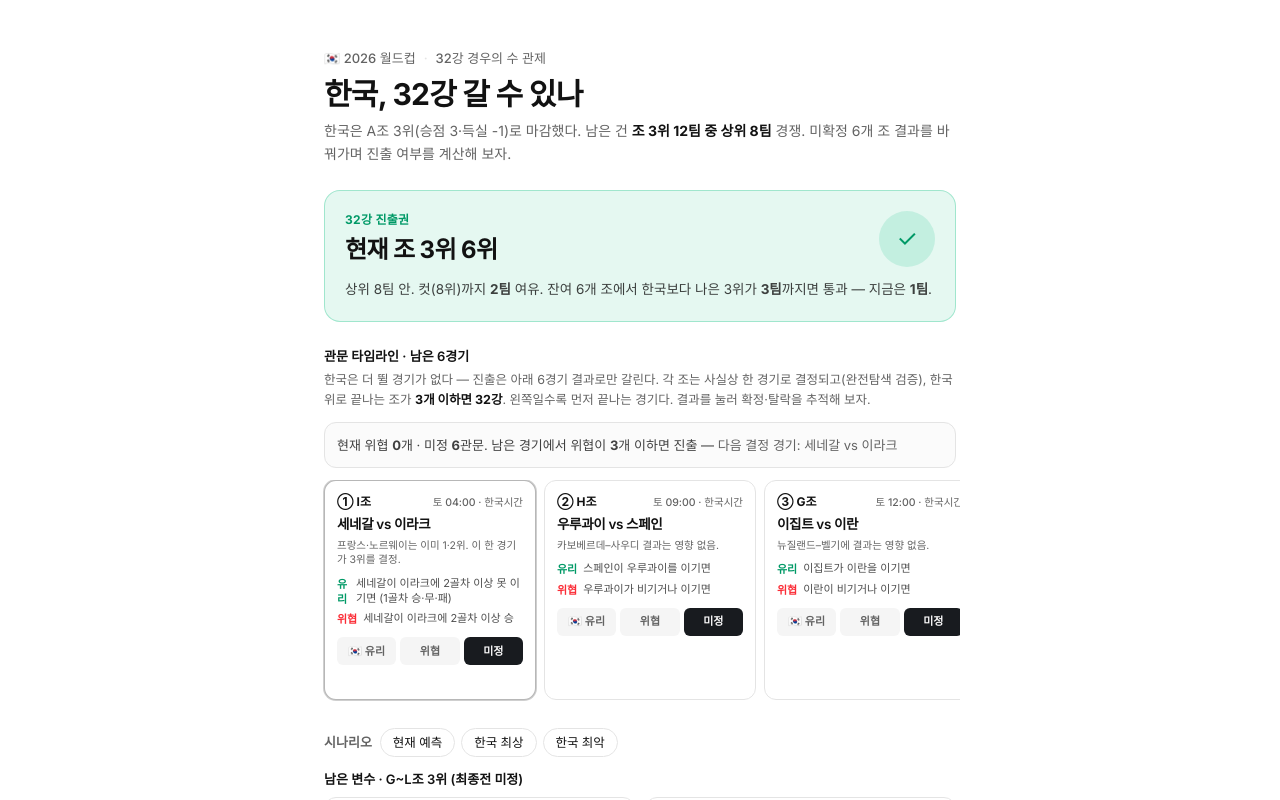
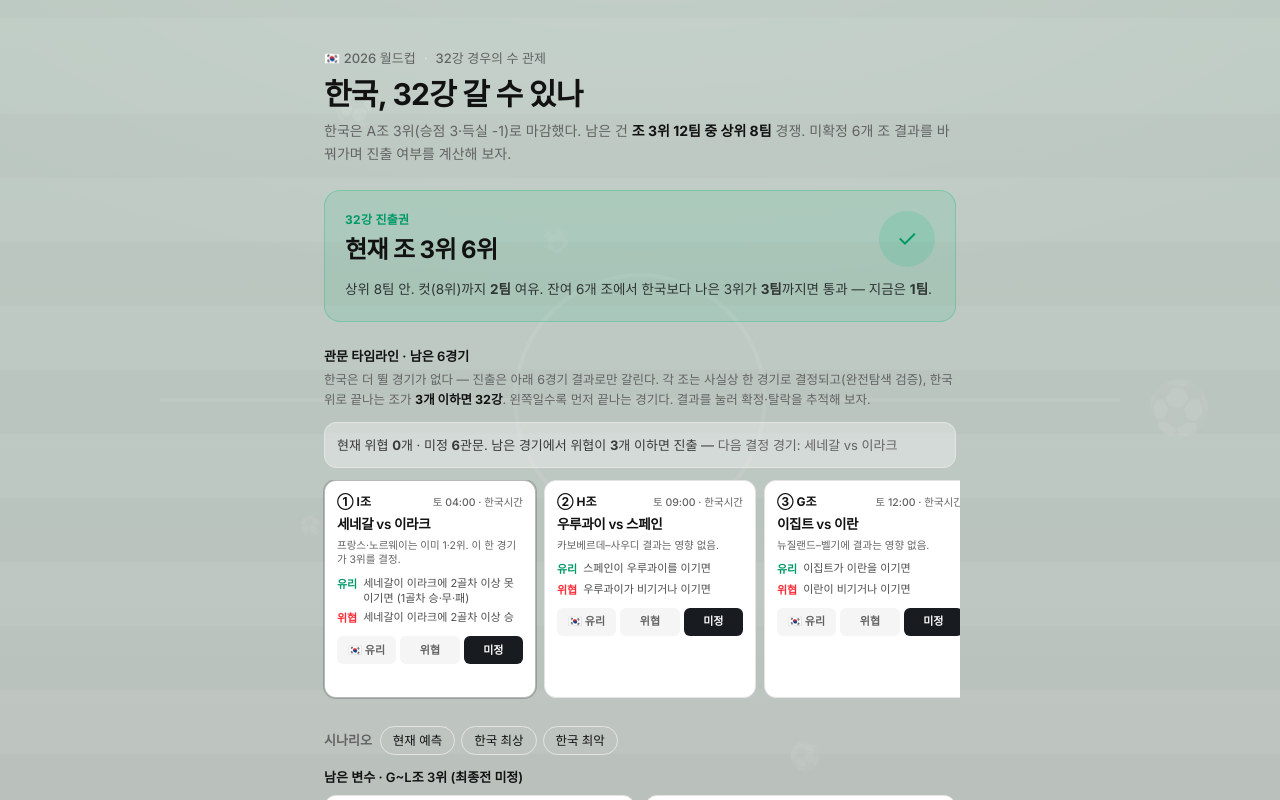
Before and after one commit to cykim8811/korea32, a Next.js app in the folder frontend/: page / in a window 1280 px wide. Shown: the top 800 px of the page. Built offline with nearby package versions, Linux system fonts and the light colour scheme.

Commit message:
유리/위협 라벨 줄바꿈 방지 + 자체 CSS 축구 배경 애니메이션(잔디 스트라이프 스크롤+굴러가는 공, reduced-motion 대응)

```diff
--- a/frontend/app/globals.css
+++ b/frontend/app/globals.css
@@ -146,3 +146,35 @@
     @apply font-mono;
   }
 }
+
+/* ── 축구 배경 애니메이션 (자체 제작, 저작권 없음) ───────────────────── */
+.pitch-base {
+  background:
+    radial-gradient(120% 85% at 50% -15%, rgba(255, 255, 255, 0.12), transparent 60%),
+    linear-gradient(180deg, #0c4023 0%, #0a2f19 60%, #07210f 100%);
+}
+.pitch-stripes {
+  background-image: repeating-linear-gradient(
+    180deg,
+    rgba(255, 255, 255, 0.05) 0 64px,
+    rgba(0, 0, 0, 0.06) 64px 128px
+  );
+  animation: pitchScroll 15s linear infinite;
+}
+.pitch-ball {
+  animation-name: ballRoll;
+  animation-timing-function: linear;
+  animation-iteration-count: infinite;
+  will-change: transform;
+}
+@keyframes pitchScroll {
+  from { background-position: 0 0; }
+  to { background-position: 0 128px; }
+}
+@keyframes ballRoll {
+  0% { transform: translateX(-12vw) rotate(0deg); }
+  100% { transform: translateX(112vw) rotate(1080deg); }
+}
+@media (prefers-reduced-motion: reduce) {
+  .pitch-stripes, .pitch-ball { animation: none; }
+}
--- a/frontend/app/layout.tsx
+++ b/frontend/app/layout.tsx
@@ -1,5 +1,7 @@
 import type { ReactNode } from "react";
 import { Inter, JetBrains_Mono } from "next/font/google";
+
+import { PitchBackground } from "@/components/PitchBackground";
 
 import "./globals.css";
 
@@ -24,7 +26,10 @@ export const metadata = {
 export default function RootLayout({ children }: { children: ReactNode }) {
   return (
     <html lang="ko" className={`${inter.variable} ${mono.variable}`}>
-      <body>{children}</body>
+      <body>
+        <PitchBackground />
+        {children}
+      </body>
     </html>
   );
 }
--- a/frontend/app/page.tsx
+++ b/frontend/app/page.tsx
@@ -97,7 +97,7 @@ export default function Page() {
   }
 
   return (
-    <div className="mx-auto max-w-2xl px-5 pb-20 pt-8 sm:pt-12">
+    <div className="relative z-10 mx-auto max-w-2xl px-5 pb-20 pt-8 sm:pt-12">
       {/* 헤더 */}
       <header className="mb-6">
         <div className="flex items-center gap-2 text-[13px] font-medium text-muted-foreground">
@@ -466,11 +466,15 @@ function GateTimeline() {
 
               <div className="mt-2 space-y-1">
                 <div className="flex gap-1.5 text-[11px] leading-snug">
-                  <span className="mt-px font-semibold text-emerald-600">유리</span>
+                  <span className="mt-px shrink-0 whitespace-nowrap font-semibold text-emerald-600">
+                    유리
+                  </span>
                   <span className="text-foreground/75">{g.safe}</span>
                 </div>
                 <div className="flex gap-1.5 text-[11px] leading-snug">
-                  <span className="mt-px font-semibold text-red-500">위협</span>
+                  <span className="mt-px shrink-0 whitespace-nowrap font-semibold text-red-500">
+                    위협
+                  </span>
                   <span className="text-foreground/75">{g.threat}</span>
                 </div>
               </div>
--- /dev/null
+++ b/frontend/components/PitchBackground.tsx
@@ -0,0 +1,58 @@
+// 저작권 걱정 없는 자체 CSS 축구 배경. 잔디 스트라이프가 천천히 흐르고
+// 공(이모지)이 굴러간다. prefers-reduced-motion이면 정지. 모두 fixed 레이어로
+// 콘텐츠(z-10) 뒤에 깔린다.
+
+const BALLS = [
+  { top: "10%", size: 36, dur: 19, delay: 0, op: 0.1 },
+  { top: "28%", size: 22, dur: 27, delay: -6, op: 0.08 },
+  { top: "46%", size: 52, dur: 23, delay: -13, op: 0.09 },
+  { top: "64%", size: 18, dur: 31, delay: -3, op: 0.07 },
+  { top: "80%", size: 30, dur: 21, delay: -16, op: 0.1 },
+  { top: "92%", size: 26, dur: 25, delay: -9, op: 0.08 },
+];
+
+export function PitchBackground() {
+  return (
+    <>
+      <div
+        aria-hidden
+        className="pitch-anim fixed inset-0 z-0 overflow-hidden"
+      >
+        {/* 스타디움 그린 베이스 + 스포트라이트 */}
+        <div className="pitch-base absolute inset-0" />
+        {/* 잔디 줄무늬 (흐름) */}
+        <div className="pitch-stripes absolute inset-0" />
+        {/* 센터서클 / 하프라인 */}
+        <svg
+          className="absolute left-1/2 top-1/2 h-[120vmin] w-[120vmin] -translate-x-1/2 -translate-y-1/2 opacity-[0.07]"
+          viewBox="0 0 100 100"
+          fill="none"
+          stroke="white"
+          strokeWidth="0.4"
+        >
+          <line x1="0" y1="50" x2="100" y2="50" />
+          <circle cx="50" cy="50" r="13" />
+          <circle cx="50" cy="50" r="0.8" fill="white" stroke="none" />
+        </svg>
+        {/* 굴러가는 공 */}
+        {BALLS.map((b, i) => (
+          <span
+            key={i}
+            className="pitch-ball absolute left-0 select-none"
+            style={{
+              top: b.top,
+              fontSize: b.size,
+              opacity: b.op,
+              animationDuration: `${b.dur}s`,
+              animationDelay: `${b.delay}s`,
+            }}
+          >
+            ⚽
+          </span>
+        ))}
+      </div>
+      {/* 가독성 스크림 (테마색 반투명) */}
+      <div aria-hidden className="fixed inset-0 z-0 bg-background/72" />
+    </>
+  );
+}
```
